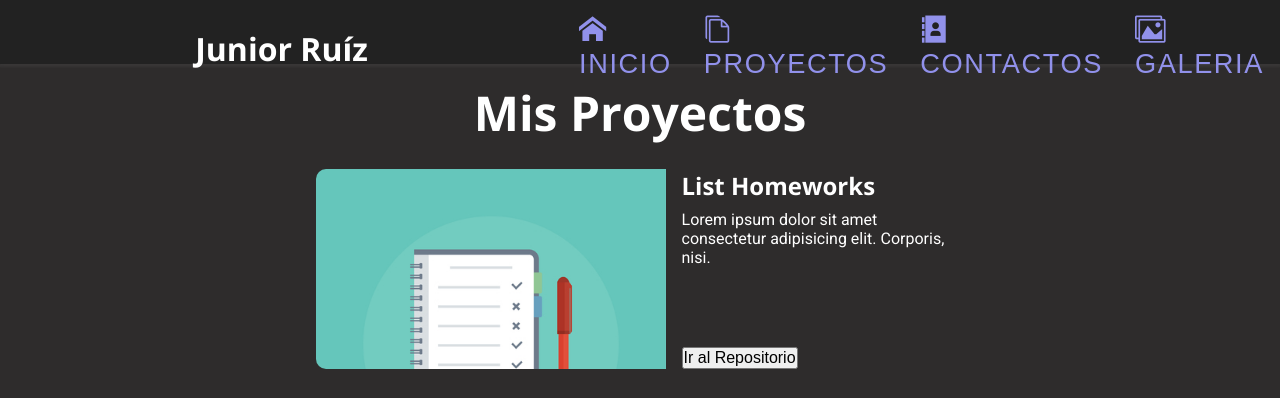
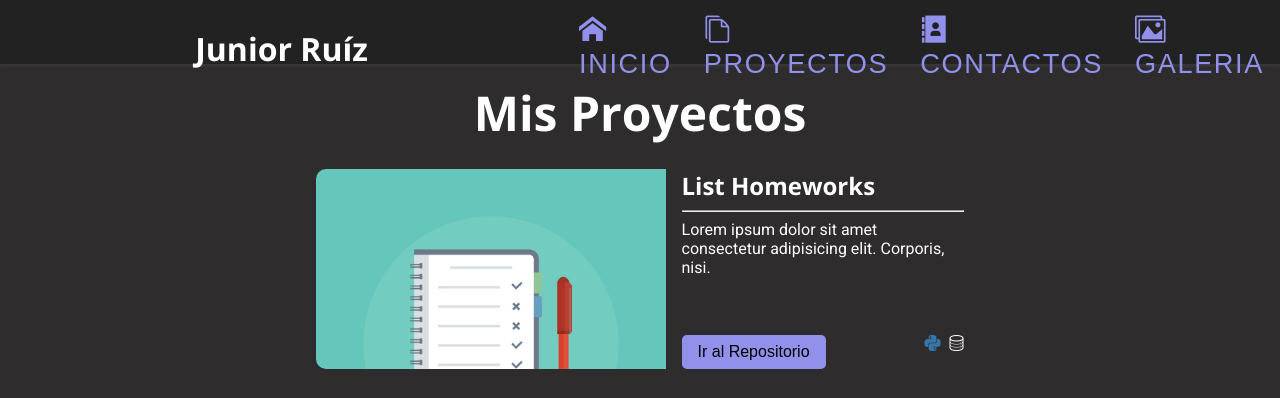
Before and after one commit to junior-r/Mi-Portafolio-oficial, a Django app: page /proyectos/ in a window 1280 px wide. Shown: the top 398 px of the page. Run offline with Django 4.2, Linux system fonts and the light colour scheme; some web fonts are replaced.

Commit message:
Se editó la sección de Proyectos

```diff
--- a/Mi_Portafolio/static/css/styles-proyectos.css
+++ b/Mi_Portafolio/static/css/styles-proyectos.css
@@ -46,18 +46,38 @@
     max-width: 52%;
 }
 
-.container__projects .project .figure__project1 {
-    background-image: url(../imagenes/imagenes-proyectos/list-homeworks.jpg);
+.container__projects .project figure {
     background-size: cover;
     background-position: 0 0;
+    background-repeat: no-repeat;
     height: 200px;
     border-top-left-radius: 10px;
     border-bottom-left-radius: 10px;
 }
 
+.container__projects .project .figure__project1 {
+    background-image: url(../imagenes/imagenes-proyectos/list-homeworks.jpg);
+}
+
+.container__projects .project .figure__project2 {
+    background-image: url(../imagenes/imagenes-proyectos/escritor-de-numeros.jpg);
+}
+
+.container__projects .project .figure__project3 {
+    background-image: url(../imagenes/imagenes-proyectos/mensages-whatsapp.jpg);
+}
+
+.container__projects .project .figure__project4 {
+    background-image: url(../imagenes/imagenes-proyectos/punto-de-venta.png);
+}
+
+.container__projects .project .figure__project5 {
+    background-image: url(../imagenes/imagenes-proyectos/Download-File.jpg);
+}
+
 .container__projects .project > div {
     display: grid;
-    grid-template-rows: auto 1fr auto;
+    grid-template-rows: auto auto 1fr auto;
     row-gap: 0.5rem;
 }
 
@@ -65,11 +85,32 @@
     font-family: var(--font-family-titulos2);
 }
 
+.buttons__project {
+    display: flex;
+    justify-content: space-between;
+}
+
 .buttons__project > button {
     outline: none;
+    border: none;
+    border-radius: 5px;
+    padding: 0.5rem 1rem;
+    background-color: var(--color-lavanda);;
+    transition: outline, background-color ease 0.3s;
+}
+
+.buttons__project > button:hover {
+    outline: 1px solid #000;
+    background-color: #1877f2;
+    cursor: pointer;
 }
 
 .buttons__project > button > a {
     font-family: var(--font-family-buttons);
     font-size: 1rem;
 }
+
+.buttons__project .logo_languajes {
+    display: flex;
+    gap: 0.5rem;
+}
--- a/Mi_Portafolio/templates/proyectos.html
+++ b/Mi_Portafolio/templates/proyectos.html
@@ -8,11 +8,16 @@
             <figure class="figure__project1"></figure>
             <div class="body__project1">
                 <h2 class="title__project1">List Homeworks</h2>
+                <hr>
                 <p class="description__project1">Lorem ipsum dolor sit amet consectetur adipisicing elit. Corporis, nisi.</p>
                 <div class="buttons__project">
                     <button type="button">
-                        <a href="http://" class="btn-gotToRepo">Ir al Repositorio</a>
+                        <a href="https://github.com/junior-r/List_Homeworks.git" class="btn-gotToRepo">Ir al Repositorio</a>
                     </button>
+                    <div class="logo_languajes">
+                        <span class="icon-python"></span>
+                        <span class="icon-data"></span>
+                    </div>
                 </div>
             </div>
         </article>
@@ -20,23 +25,31 @@
             <figure class="figure__project2"></figure>
             <div class="body__project2">
                 <h2 class="title__project2">Escritor de Números</h2>
+                <hr>
                 <p class="description__project2">Lorem ipsum dolor sit amet consectetur adipisicing elit. Corporis, nisi.</p>
                 <div class="buttons__project">
                     <button type="button">
-                        <a href="http://" class="btn-gotToRepo">Ir al Repositorio</a>
+                        <a href="https://github.com/junior-r/Escritor-de-numeros.git" class="btn-gotToRepo">Ir al Repositorio</a>
                     </button>
+                    <div class="logo_languajes">
+                        <span class="icon-python"></span>
+                    </div>
                 </div>
             </div>
         </article>
         <article class="project project3">
             <figure class="figure__project3"></figure>
             <div class="body__project3">
-                <h2 class="title__project3">Enviar Mesages a WhatsApp</h2>
+                <h2 class="title__project3">Enviar Mensages a WhatsApp</h2>
+                <hr>
                 <p class="description__project3">Lorem ipsum dolor sit amet consectetur adipisicing elit. Corporis, nisi.</p>
                 <div class="buttons__project">
                     <button type="button">
-                        <a href="http://" class="btn-gotToRepo">Ir al Repositorio</a>
+                        <a href="https://github.com/junior-r/Enviar-mensajes-WhatsApp.git" class="btn-gotToRepo">Ir al Repositorio</a>
                     </button>
+                    <div class="logo_languajes">
+                        <span class="icon-python"></span>
+                    </div>
                 </div>
             </div>
         </article>
@@ -44,11 +57,16 @@
             <figure class="figure__project4"></figure>
             <div class="body__project4">
                 <h2 class="title__project4">Software Punto de Venta</h2>
+                <hr>
                 <p class="description__project4">Lorem ipsum dolor sit amet consectetur adipisicing elit. Corporis, nisi.</p>
                 <div class="buttons__project">
                     <button type="button">
-                        <a href="http://" class="btn-gotToRepo">Ir al Repositorio</a>
+                        <a href="https://github.com/junior-r/Punto-de-Venta.git" class="btn-gotToRepo">Ir al Repositorio</a>
                     </button>
+                    <div class="logo_languajes">
+                        <span class="icon-python"></span>
+                        <span class="icon-data"></span>
+                    </div>
                 </div>
             </div>
         </article>
@@ -56,11 +74,15 @@
             <figure class="figure__project5"></figure>
             <div class="body__project5">
                 <h2 class="title__project5">Descargar Archivos de Internet</h2>
+                <hr>
                 <p class="description__project5">Lorem ipsum dolor sit amet consectetur adipisicing elit. Corporis, nisi.</p>
                 <div class="buttons__project">
                     <button type="button">
-                        <a href="http://" class="btn-gotToRepo">Ir al Repositorio</a>
+                        <a href="https://github.com/junior-r/Descargador-de-Archivos-en-Internet.git" class="btn-gotToRepo">Ir al Repositorio</a>
                     </button>
+                    <div class="logo_languajes">
+                        <span class="icon-python"></span>
+                    </div>
                 </div>
             </div>
         </article>
```
